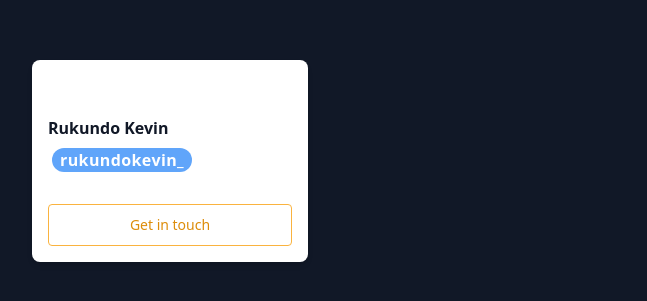
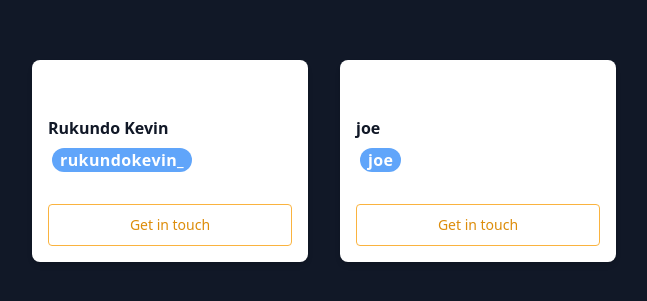
Before and after one commit to rukundo-kevin/ur-opensource, a React (Create React App) app: page /dashboard in a window 1280 px wide. Shown: the part 239-540 px from the top of the page, without its empty margins (8-655 px from the left). Built offline with nearby package versions, Linux system fonts and the light colour scheme.

Commit message:
Update App.js

```diff
--- a/src/components/App.js
+++ b/src/components/App.js
@@ -11,6 +11,7 @@ function App() {
     <div className="container mx-auto text-gray-900  font-sans p-2 antialiased">
       <div className="flex flex-wrap -mx-4">
         <Card name='Rukundo Kevin' twitterHandle='rukundokevin_'/>
+<Card name='joe' twitterHandle='joe'/>
       </div>
     </div>
 
```
